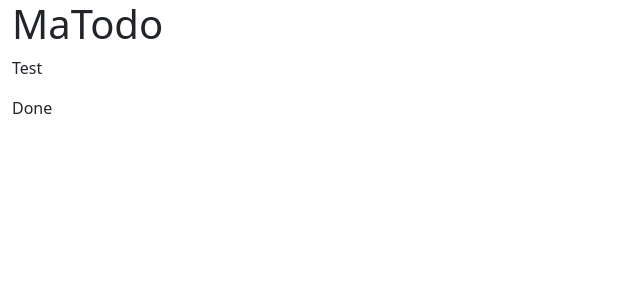
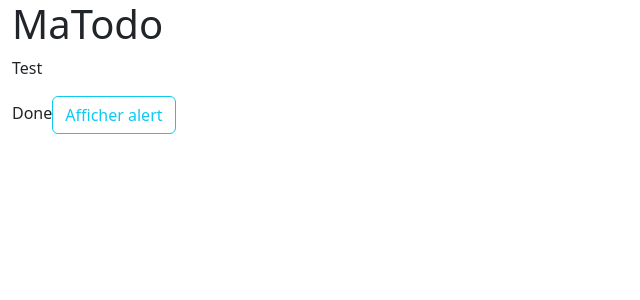
Before and after one commit to sbailleul/react-lesson, a React (Vite) app: page / in a window 1280 px wide. Shown: the top 300 px of the page, without its empty margins (0-640 px from the left). Built offline with nearby package versions, Linux system fonts and the light colour scheme.

Commit message:
feat(todo): Click

```diff
--- a/src/Todo.tsx
+++ b/src/Todo.tsx
@@ -1,16 +1,26 @@
-export type TodoProps = {title: string, description: string, status: boolean}
-export function Todo({title, description, status}: TodoProps){
+export type TodoProps = { title: string; description: string; status: boolean };
+export function Todo({ title, description, status }: TodoProps) {
   // let statusText: string | undefined;
   // if(status){
   //     statusText= "Done";
   // }else{
   //     statusText= "Todo"
   // }
-    return (<div>
+  return (
+    <div>
       <h1>{title}</h1>
       <p>{description}</p>
-        {status ? <span>Done</span>  : <span>Todo</span>}
+      {status ? <span>Done</span> : <span>Todo</span>}
+      <button
+        className="btn btn-outline-info"
+        onClick={() => {
+          alert("Todo clicked");
+        }}
+      >
+        Afficher alert
+      </button>
       {/* {status &&  <span>Done</span>  }
         {!status &&  <span>Todo</span>  } */}
-    </div>)
+    </div>
+  );
 }
```
Lines whose indentation alone changed are shown as unchanged.
